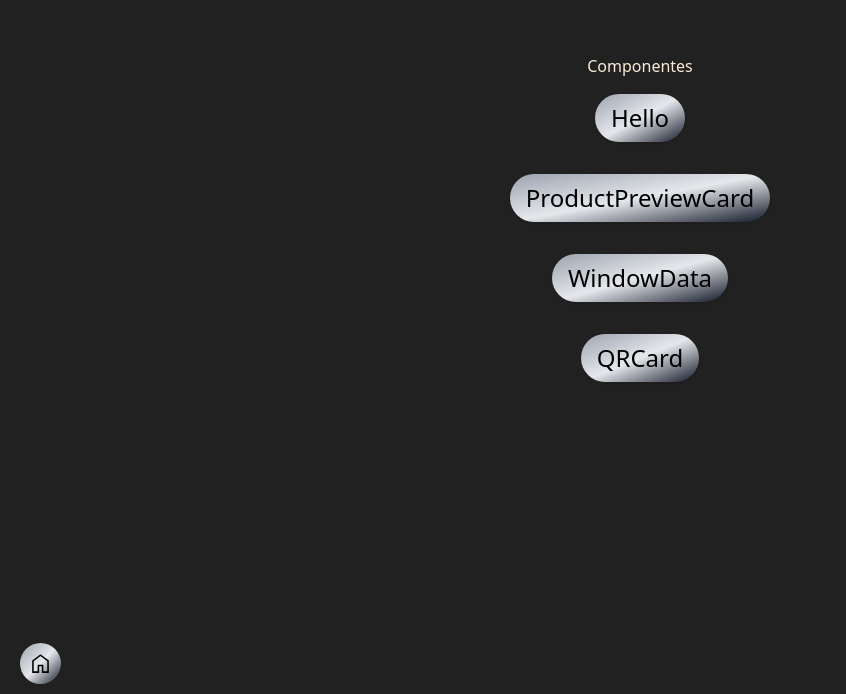
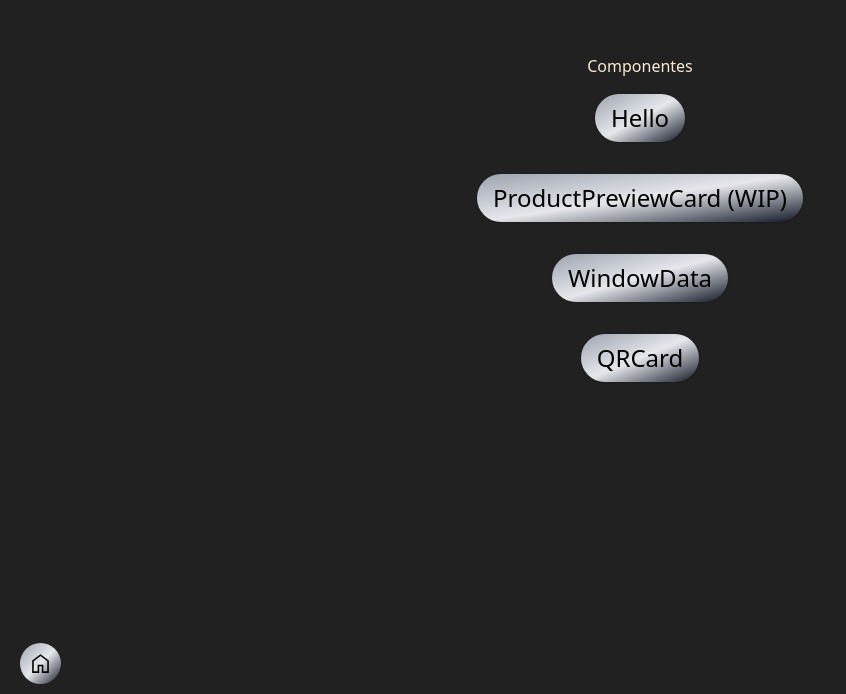
Before and after one commit to Arguish/React-Component-Workbench, a React (Vite) app: page / in a window 1280 px wide. Shown: the part 106-800 px from the top of the page, without its empty margins (0-846 px from the left). Built offline with nearby package versions, Linux system fonts and the light colour scheme.

Commit message:
minor fix

```diff
--- a/src/Routes/Home.jsx
+++ b/src/Routes/Home.jsx
@@ -10,7 +10,7 @@ function Home() {
         </h1>
         <div className="flex flex-col flex-wrap items-center">
           <CB comp={"Hello"}></CB>
-          <CB comp={"ProductPreviewCard"}></CB>
+          <CB comp={"ProductPreviewCard (WIP)"}></CB>
           <CB comp={"WindowData"}></CB>
           <CB comp={"QRCard"}></CB>
         </div>
```
